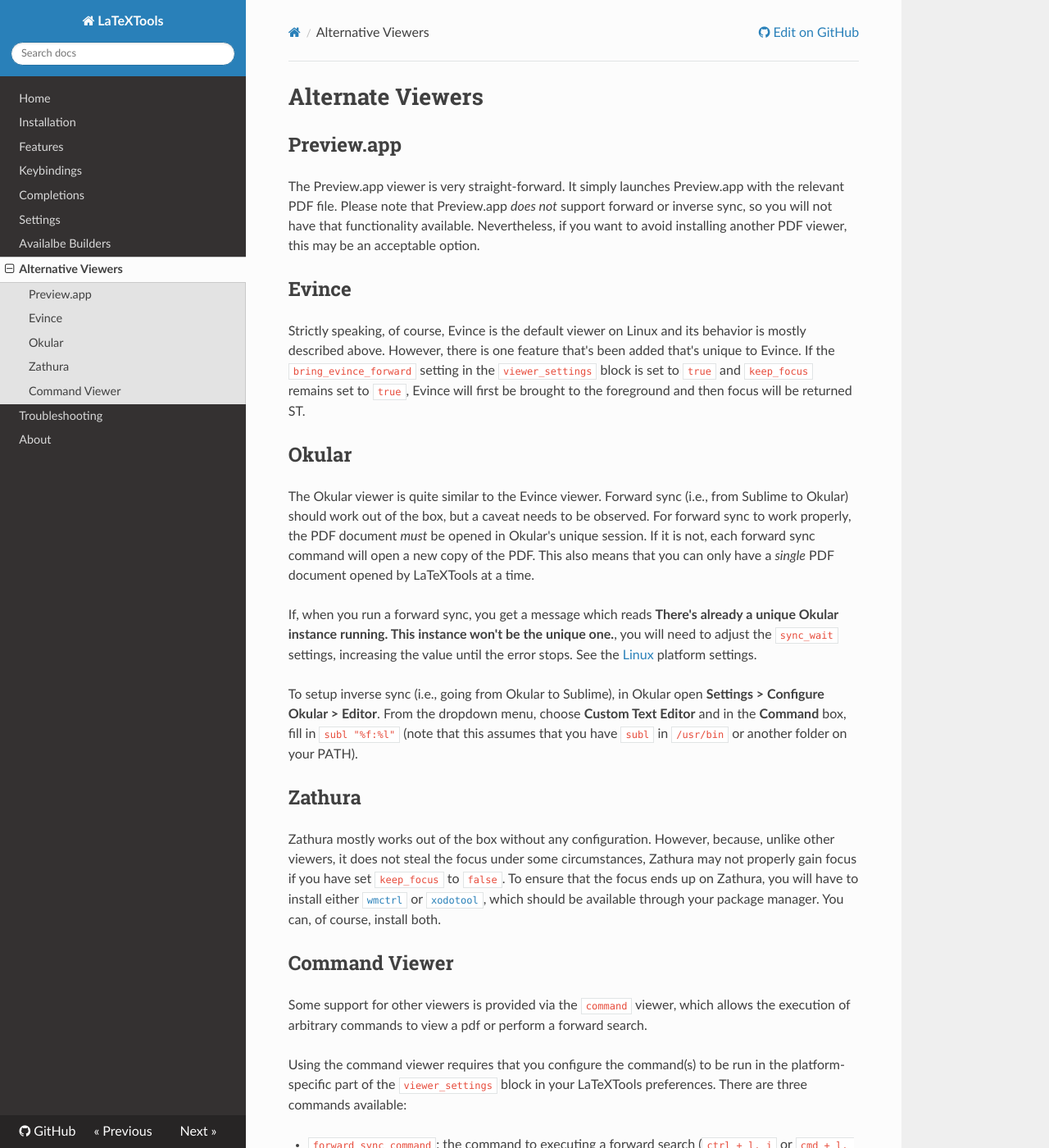
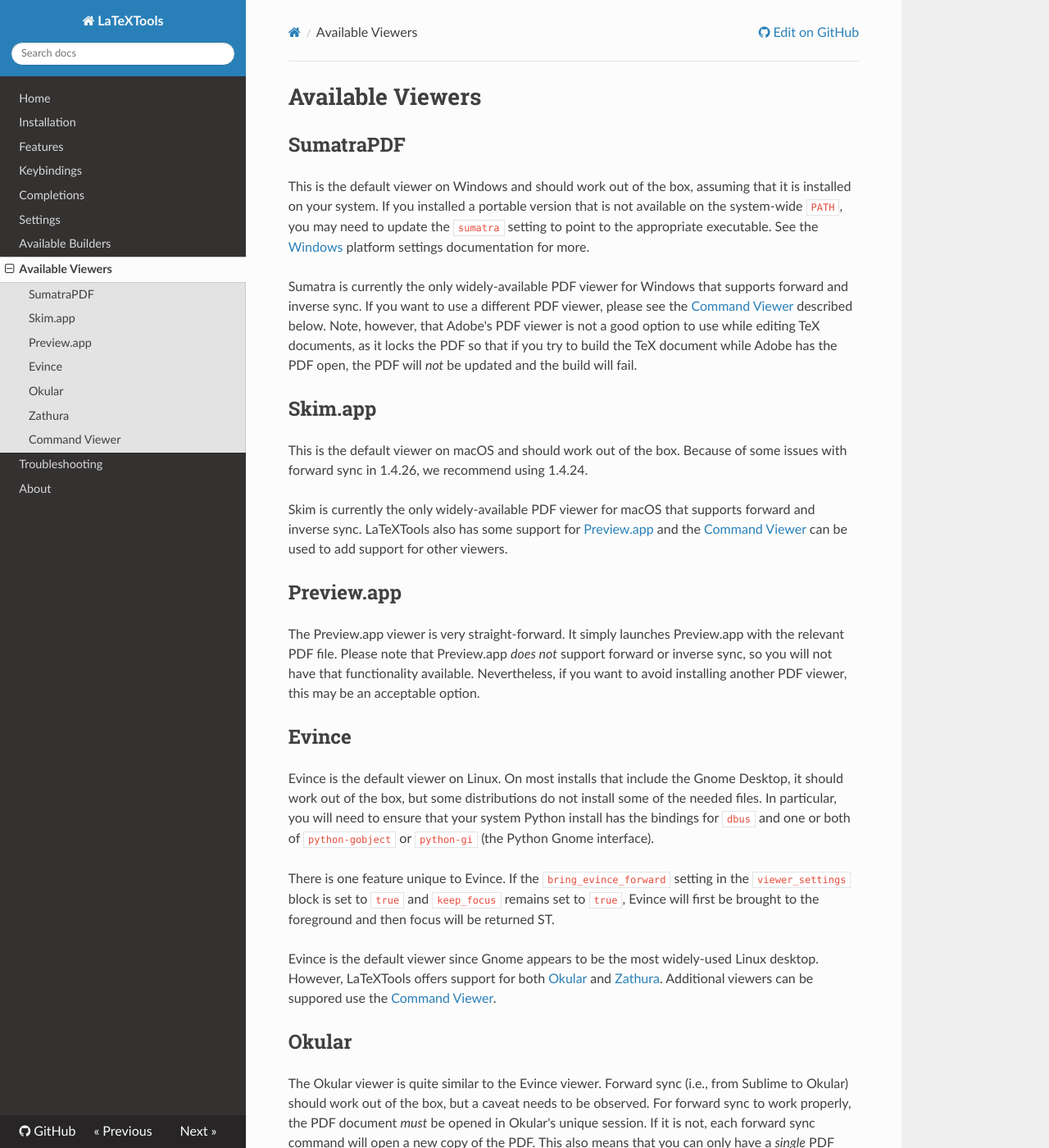
Before and after one commit to SublimeText/LaTeXTools, an MkDocs documentation site: the page built from docs/available-viewers.md, in a window 1280 px wide and 1400 px high. Shown: the whole window at 82% size. Built offline with MkDocs 1.6.1, drawn with Linux system fonts in a browser that asks for light colours; nearby versions of some CDN libraries; old or Windows-style settings are respelled for this version of MkDocs; some of the changed text lies outside the part shown.

Commit message:
Add some docs on default viewers and rename to Avaiable Viewers

```diff
--- a/docs/alternative-viewers.md
+++ b/docs/available-viewers.md
@@ -1,4 +1,16 @@
-# Alternate Viewers
+# Available Viewers
+
+## SumatraPDF
+
+This is the default viewer on Windows and should work out of the box, assuming that it is installed on your system. If you installed a portable version that is not available on the system-wide `PATH`, you may need to update the `sumatra` setting to point to the appropriate executable. See the [Windows](settings.md#windows) platform settings documentation for more.
+
+Sumatra is currently the only widely-available PDF viewer for Windows that supports forward and inverse sync. If you want to use a different PDF viewer, please see the [Command Viewer](#command-viewer) described below. Note, however, that Adobe's PDF viewer is not a good option to use while editing TeX documents, as it locks the PDF so that if you try to build the TeX document while Adobe has the PDF open, the PDF will *not* be updated and the build will fail.
+
+## Skim.app
+
+This is the default viewer on macOS and should work out of the box. Because of some issues with forward sync in 1.4.26, we recommend using 1.4.24.
+
+Skim is currently the only widely-available PDF viewer for macOS that supports forward and inverse sync. LaTeXTools also has some support for [Preview.app](#preview.app) and the [Command Viewer](#command-viewer) can be used to add support for other viewers.
 
 ## Preview.app
 
@@ -6,19 +18,23 @@
 
 ## Evince
 
-Strictly speaking, of course, Evince is the default viewer on Linux and its behavior is mostly described above. However, there is one feature that's been added that's unique to Evince. If the `bring_evince_forward` setting in the `viewer_settings` block is set to `true` and `keep_focus` remains set to `true`, Evince will first be brought to the foreground and then focus will be returned ST.
+Evince is the default viewer on Linux. On most installs that include the Gnome Desktop, it should work out of the box, but some distributions do not install some of the needed files. In particular, you will need to ensure that your system Python install has the bindings for `dbus` and one or both of `python-gobject` or `python-gi` (the Python Gnome interface).
+
+There is one feature unique to Evince. If the `bring_evince_forward` setting in the `viewer_settings` block is set to `true` and `keep_focus` remains set to `true`, Evince will first be brought to the foreground and then focus will be returned ST.
+
+Evince is the default viewer since Gnome appears to be the most widely-used Linux desktop. However, LaTeXTools offers support for both [Okular](#okular) and [Zathura](#zathura). Additional viewers can be suppored use the [Command Viewer](#command-viewer).
 
 ## Okular
 
 The Okular viewer is quite similar to the Evince viewer. Forward sync (i.e., from Sublime to Okular) should work out of the box, but a caveat needs to be observed. For forward sync to work properly, the PDF document *must* be opened in Okular's unique session. If it is not, each forward sync command will open a new copy of the PDF. This also means that you can only have a *single* PDF document opened by LaTeXTools at a time.
 
-If, when you run a forward sync, you get a message which reads **There's already a unique Okular instance running. This instance won't be the unique one.**, you will need to adjust the `sync_wait` settings, increasing the value until the error stops. See the [Linux](#linux2) platform settings.
+If, when you run a forward sync, you get a message which reads **There's already a unique Okular instance running. This instance won't be the unique one.**, you will need to adjust the `sync_wait` settings, increasing the value until the error stops. See the [Linux](settings.md#linux) platform settings.
 
 To setup inverse sync (i.e., going from Okular to Sublime), in Okular open **Settings > Configure Okular > Editor**. From the dropdown menu, choose **Custom Text Editor** and in the **Command** box, fill in `subl "%f:%l"` (note that this assumes that you have `subl` in `/usr/bin` or another folder on your PATH).
 
 ## Zathura
 
-Zathura mostly works out of the box without any configuration. However, because, unlike other viewers, it does not steal the focus under some circumstances, Zathura may not properly gain focus if you have set `keep_focus` to `false`. To ensure that the focus ends up on Zathura, you will have to install either [`wmctrl`](https://sites.google.com/site/tstyblo/wmctrl) or [`xodotool`](http://www.semicomplete.com/projects/xdotool/), which should be available through your package manager. You can, of course, install both.
+Zathura mostly works out of the box without any configuration. However, because, unlike other viewers, it does not steal the focus under some circumstances, Zathura may not properly gain focus if you have set `keep_focus` to `false`. To ensure that the focus ends up on Zathura, you will have to install either [`wmctrl`](https://sites.google.com/site/tstyblo/wmctrl) or [`xodotool`](http://www.semicomplete.com/projects/xdotool/), which should be available through your distribution's package manager. You can, of course, install both.
 
 ## Command Viewer
 
--- a/mkdocs.yml
+++ b/mkdocs.yml
@@ -6,8 +6,8 @@
   - "Keybindings": "keybindings.md"
   - "Completions": "completions.md"
   - "Settings": "settings.md"
-  - "Availalbe Builders": "available-builders.md"
-  - "Alternative Viewers": "alternative-viewers.md"
+  - "Available Builders": "available-builders.md"
+  - "Available Viewers": "available-viewers.md"
   - "Troubleshooting": "troubleshooting.md"
   - "About": "about.md"
 theme: readthedocs
```
Also changed, not shown: docs/features.md (+1 -1 lines), docs/install.md (+2 -2 lines).
